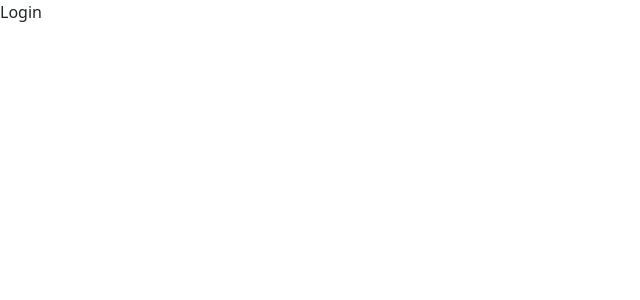
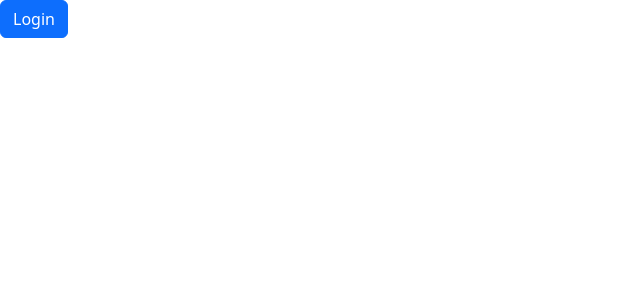
Before and after one commit to genesisscv/fit-tracker-frontend, an Angular app: page /login in a window 1280 px wide. Shown: the top 300 px of the page, without its empty margins (0-640 px from the left). Built offline with nearby package versions, Linux system fonts and the light colour scheme.

Commit message:
add login page

```diff
--- a/src/app/pages/login/common/login.module.ts
+++ b/src/app/pages/login/common/login.module.ts
@@ -1,12 +1,6 @@
-// Framework imports
 import {CommonModule} from '@angular/common';
 import {NgModule} from '@angular/core';
 
-// 3rd party imports
-
-// @itc-Core imports
-
-// project specific imports
 import {LoginComponent} from '../login.component';
 
 @NgModule({
--- a/src/app/pages/login/login.component.html
+++ b/src/app/pages/login/login.component.html
@@ -1 +1,3 @@
+<button class="btn btn-primary">
 Login
+</button>
--- a/tsconfig.json
+++ b/tsconfig.json
@@ -28,6 +28,7 @@
     "enableI18nLegacyMessageIdFormat": false,
     "strictInjectionParameters": true,
     "strictInputAccessModifiers": true,
+    "strictPropertyInitialization": false,
     "strictTemplates": true
   }
 }
```
